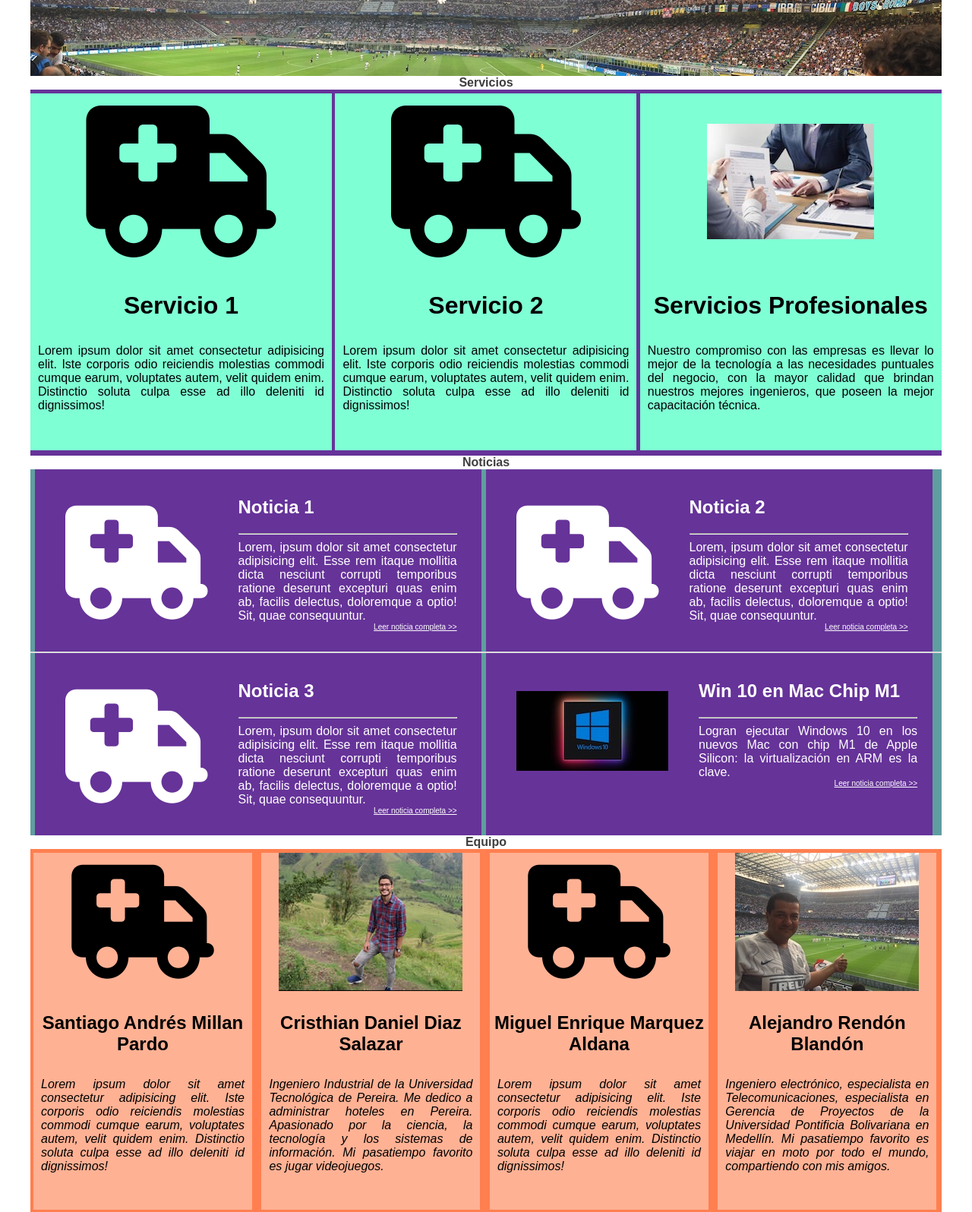
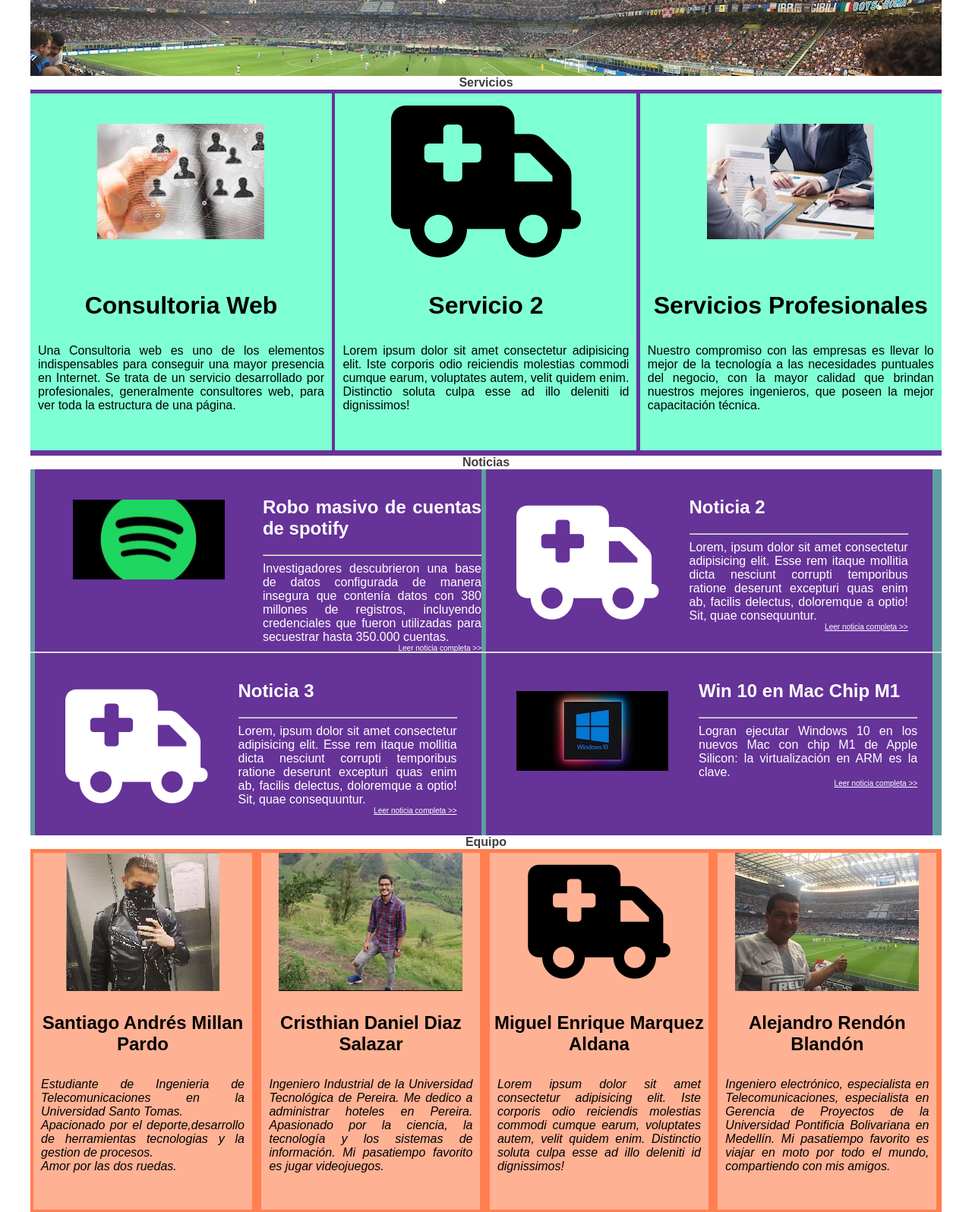
Before and after one commit to arendonb/semana-1-98, a website: page src/index.html in a window 1280 px wide. Shown: the part 200-1796 px from the top of the page at 76% size. Drawn offline with Linux system fonts and the light colour scheme.

Commit message:
Add files via upload

```diff
--- a/src/index.html
+++ b/src/index.html
@@ -13,7 +13,7 @@
 <body>
     <div class="container">
 
-        <div class="header">
+        <div class="header" id="inicio">
             <div class="container-menu">
                 <div class="container-logo">
                     <h1 class="site-title">semana-1-98</h1>
@@ -24,13 +24,13 @@
                             <a href="#" class="main-menu__link">Inicio</a>
                         </li>
                         <li class="main-menu__item">
-                            <a href="#" class="main-menu__link">Servicios</a>
+                            <a href="#services" class="main-menu__link">Servicios</a>
                         </li>
                         <li class="main-menu__item">
-                            <a href="#" class="main-menu__link">Noticias</a>
+                            <a href="#news" class="main-menu__link">Noticias</a>
                         </li>
                         <li class="main-menu__item">
-                            <a href="#" class="main-menu__link">Equipo</a>
+                            <a href="#team" class="main-menu__link">Equipo</a>
                         </li>
                     </ul>
                 </nav>
@@ -50,20 +50,17 @@
 
         </div>
         <div class="section-1">
-            <p class="section-text">Servicios</p>
+            <p class="section-text" id="services">Servicios</p>
             <div class="col-3">
-                <p>
-
-                    <i class="fas fa-ambulance" style="font-size:200px"></i>
-                </p>
+                <div class="container-imagenS1"></div>
                 <div class="service-content">
-
+<!--!!!!!!!!!!!!!!!!!!!!!!!!!!!!!!!!!!!!!!!!!!!!!!!!!!!!!!!!!!!!!!!!!!!!!!!SANTIAGO!!!!!!!!!!!!!!!!!!!!!!!!!!!!!!!!!!!!!!!!!!!!!!!!!!!!!!!!!!!!!!!!!!!-->
                     <h1>
-                        Servicio 1
+                        Consultoria Web
                     </h1>
                     <p class="service-text">
-                        Lorem ipsum dolor sit amet consectetur adipisicing elit. Iste corporis odio reiciendis molestias commodi cumque earum, voluptates
-                        autem, velit quidem enim. Distinctio soluta culpa esse ad illo deleniti id dignissimos!
+                        Una Consultoria web es uno de los elementos indispensables para conseguir una mayor presencia en Internet. Se trata de un servicio desarrollado por profesionales,
+                        generalmente consultores web, para ver toda la estructura de una página.
                     </p>
                 </div>
             </div>
@@ -106,21 +103,21 @@
         </div>
 
         <div class="section-2">
-            <p class="section-text">Noticias</p>
+            <p class="section-text" id="news">Noticias</p>
             <div class="section-news">
 
                 <div class="news">
                     <div class="news-data">
-                        <div class="news-image">
-                            <i class="fas fa-ambulance news-logo" style="font-size:150px"></i>
+                        <div class="news-image-spo">
+                            <i class="container-imagenSpoty" style="font-size:150px"></i>
+
                         </div>
+<!--!!!!!!!!!!!!!!!!!!!!!!!!!!!!!!!!!!!!!!!!!!!!!!!!!!!!!!!!!!!!!!!!!!!!!!!SANTIAGO!!!!!!!!!!!!!!!!!!!!!!!!!!!!!!!!!!!!!!!!!!!!!!!!!!!!!!!!!!!!!!!!!!!-->
                         <div class="news-text">
-                            <h2 class="news-title">Noticia 1</h2>
+                            <h2 class="news-title">Robo masivo de cuentas de spotify    </h2>
                             <hr>
-                            <p class="news-info" style="margin:0; padding:0;">Lorem, ipsum dolor sit amet consectetur adipisicing
-                                elit. Esse rem itaque mollitia dicta nesciunt corrupti temporibus ratione deserunt excepturi
-                                quas enim ab, facilis delectus, doloremque a optio! Sit, quae consequuntur.</p>
-                            <span class="news-url"><a href="#">Leer noticia completa >></a></span>
+                            <p class="news-info" style="margin:0; padding:0;">Investigadores descubrieron una base de datos configurada de manera insegura que contenía datos con 380 millones de registros, incluyendo credenciales que fueron utilizadas para secuestrar hasta 350.000 cuentas.</p>
+                            <span class="news-url"><a href="https://www.welivesecurity.com/la-es/2020/11/25/cuentas-robadas-spotify-mediante-ataques-credential-stuffing/">Leer noticia completa >></a></span>
                         </div>
                     </div>
                     <div class="news-data">
@@ -172,20 +169,23 @@
         </div>
 
         <div class="section-3">
-            <p class="section-text">Equipo</p>
+            <p class="section-text" id="team">Equipo</p>
             <div class="col-5">
-                    <p>
+                <div class="container-imagenSantiago">
 
-                        <i class="fas fa-ambulance" style="font-size:150px"></i>
-                    </p>
+                </div>
+
                     <div class="service-content">
-
+<!--!!!!!!!!!!!!!!!!!!!!!!!!!!!!!!!!!!!!!!!!!!!!!!!!!!!!!!!!!!!!!!!!!!!!!!!SANTIAGO!!!!!!!!!!!!!!!!!!!!!!!!!!!!!!!!!!!!!!!!!!!!!!!!!!!!!!!!!!!!!!!!!!!-->
                         <h2>
                             Santiago Andrés Millan Pardo
                         </h2>
-                        <p class="service-text members">
-                            Lorem ipsum dolor sit amet consectetur adipisicing elit. Iste corporis odio reiciendis molestias commodi cumque earum, voluptates
-                            autem, velit quidem enim. Distinctio soluta culpa esse ad illo deleniti id dignissimos!
+                        <p  class="service-text members" >
+                            Estudiante de Ingenieria de Telecomunicaciones en la Universidad Santo Tomas.
+                            <br>
+                            Apacionado por el deporte,desarrollo de herramientas tecnologias y la gestion de procesos.
+                            <br>
+                            Amor por las dos ruedas.
                         </p>
                     </div>
                 </div>
--- a/src/style.css
+++ b/src/style.css
@@ -257,3 +257,29 @@ hr{
     text-decoration: underline;
     font-weight: bold;
 }
+.container-imagenSantiago{
+    background-image: url('./santy.jpg');
+    background-position: top center;
+    background-repeat: no-repeat;
+    /* width: 242px; */
+
+    height: 182px;
+}
+
+
+.news-image-spo{
+        background-image: url('./spoty.jpg');
+        background-position: 50% 50%;
+        background-repeat: no-repeat;
+        width: 200px;
+        height: 105px;
+        margin: 40px auto;
+    }
+.container-imagenS1{
+    background-image: url('./descarga.jpg');
+    background-position: 50% 50%;
+    background-repeat: no-repeat;
+    width: 220px;
+    height: 152px;
+    margin: 40px auto;
+}
```
Also changed, not shown: src/descarga.jpg (added), src/santy.jpg (added), src/spoty.jpg (added).
